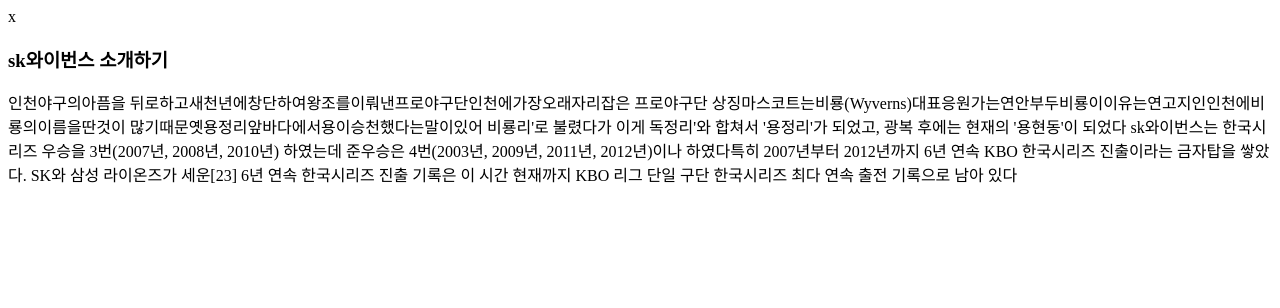
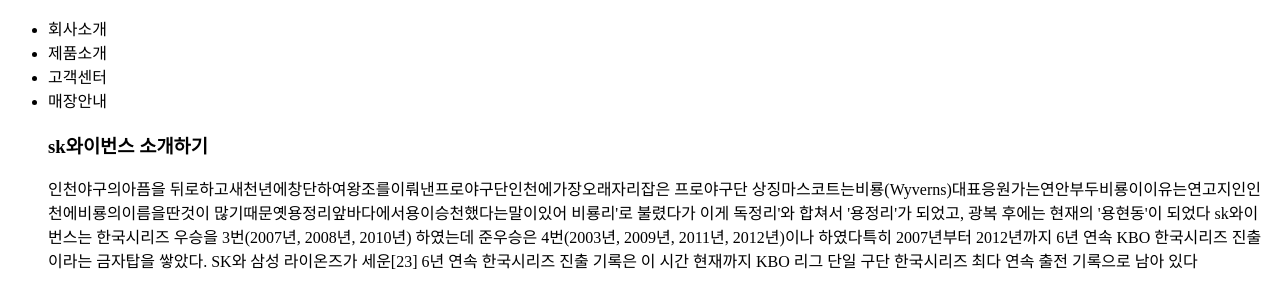
Before and after one commit to jungjaehyuhng/gee9635.githud.io, a plain HTML site: page index.html in a window 1280 px wide. Drawn offline with Linux system fonts and the light colour scheme.

Commit message:
Add files via upload

```diff
--- a/index.html
+++ b/index.html
@@ -4,7 +4,11 @@
 	<title></title>
 </head>
 <body>
-x
+<ul id='h_menu'>
+	<li class='menus'>회사소개</li>
+	<li class='menus'>제품소개</li>
+	<li class='menus'>고객센터</li>
+	<li class='menus'>매장안내</li>
 </body>
       <h3>sk와이번스 소개하기</h3>
 인천야구의아픔을 뒤로하고새천년에창단하여왕조를이뤄낸프로야구단인천에가장오래자리잡은 프로야구단	상징마스코트는비룡(Wyverns)대표응원가는연안부두비룡이이유는연고지인인천에비룡의이름을딴것이 많기때문옛용정리앞바다에서용이승천했다는말이있어 비룡리'로 불렸다가 이게 독정리'와 합쳐서 '용정리'가 되었고, 광복 후에는 현재의 '용현동'이 되었다 sk와이번스는 한국시리즈 우승을 3번(2007년, 2008년, 2010년) 하였는데 준우승은 4번(2003년, 2009년, 2011년, 2012년)이나 하였다특히 2007년부터 2012년까지 6년 연속 KBO 한국시리즈 진출이라는 금자탑을 쌓았다. SK와 삼성 라이온즈가 세운[23] 6년 연속 한국시리즈 진출 기록은 이 시간 현재까지 KBO 리그 단일 구단 한국시리즈 최다 연속 출전 기록으로 남아 있다
```
